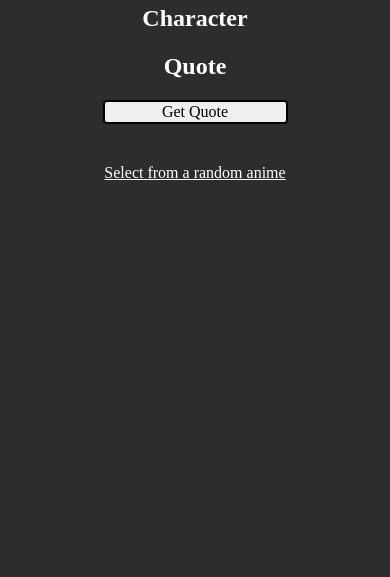
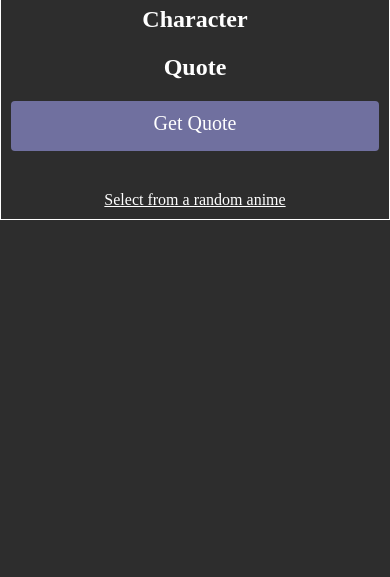
Before and after one commit to specialyas/anime-quotes-generator, a plain HTML site: page index.html in a window 390 px wide. Shown: the part 267-844 px from the top of the page. Drawn offline with Linux system fonts and the light colour scheme.

Commit message:
update mobile view

```diff
--- a/css/style.css
+++ b/css/style.css
@@ -71,11 +71,21 @@ button:hover{
 }
 
 button{
+  /*
+  width: 50%;
+
+  text-align: center;
+  padding: 15px; */
   margin: 0 auto  40px auto;
+  min-height: 50px;
   width: 50%;
+  border-color: transparent;
+  background-color: #70709f;
+  color: #fff;
   display: block;
-  text-align: center;
-
+  font-size: 20px;
+  padding-bottom: 6px;
+  border-width: 0;
 }
 
 .link {
@@ -90,5 +100,10 @@ button{
     display: block;
     padding: 10px;
     width: 100%;
+    border: 1px solid white;
+
+  }
+  button{
+    width: 100%;
   }
 }
```
